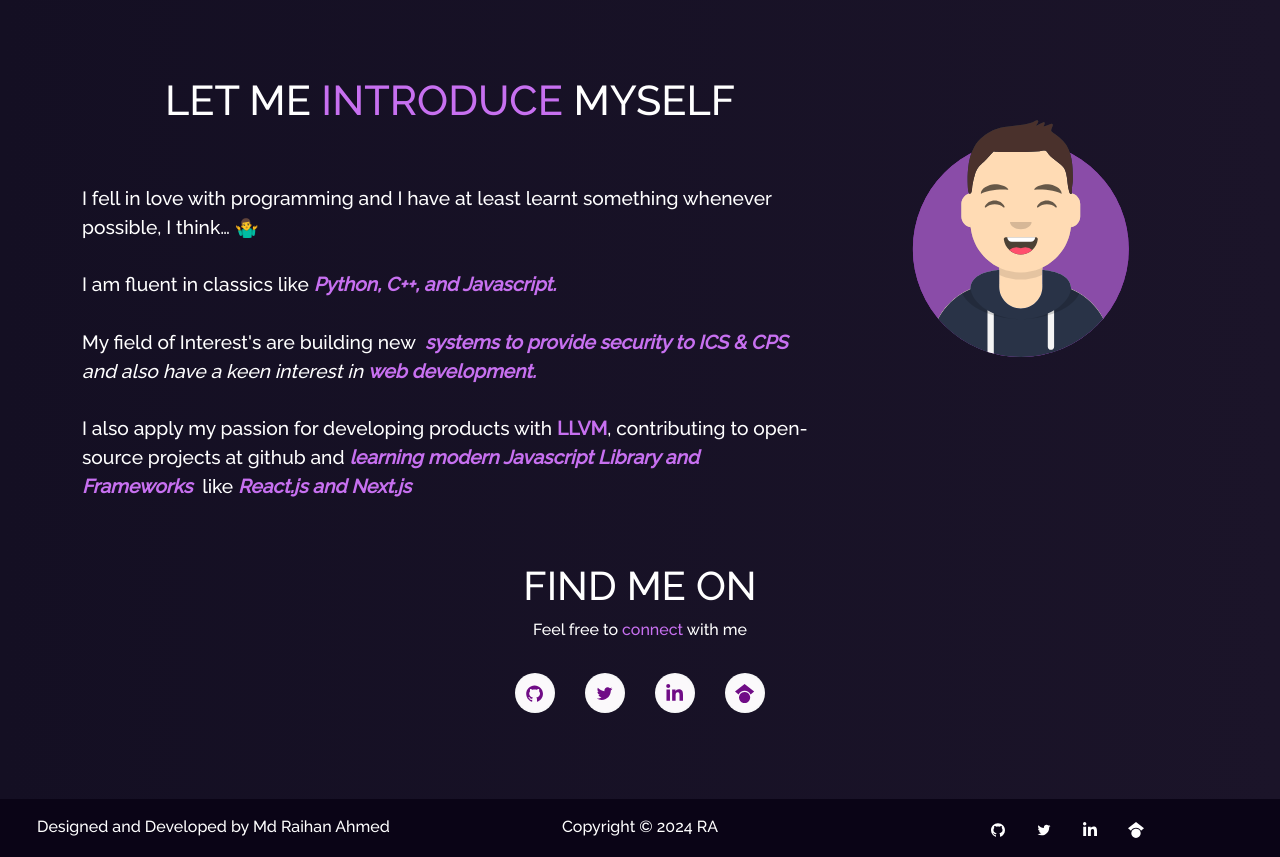
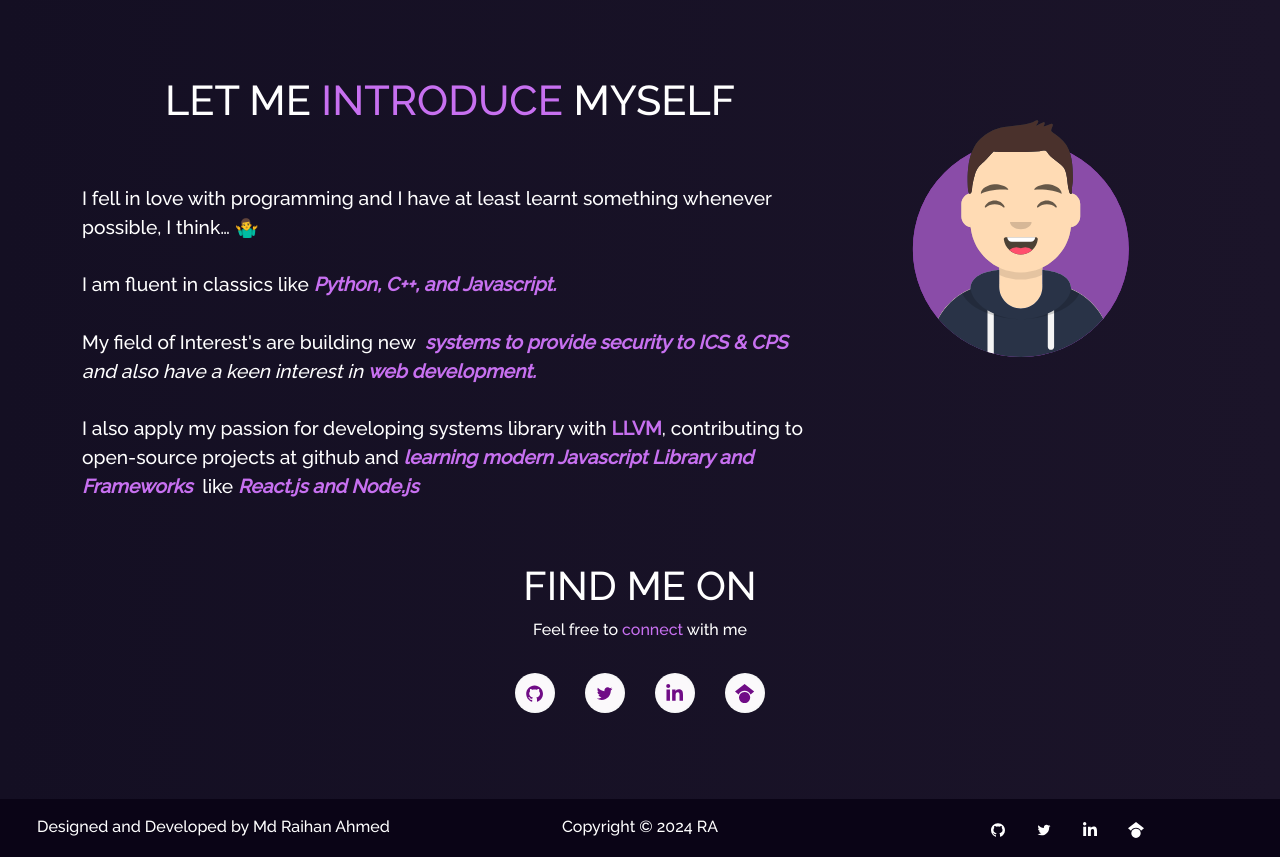
Before and after one commit to mdrahmed/mdrahmed.github.io, a React (Create React App) app: page / in a window 1280 px wide. Shown: the part 800-1657 px from the top of the page. Built offline with nearby package versions, Linux system fonts and the light colour scheme.

Commit message:
site updated

```diff
--- a/src/components/Home/Home2.js
+++ b/src/components/Home/Home2.js
@@ -39,7 +39,7 @@
               </i>
               <br />
               <br />
-              I also apply my passion for developing products
+              I also apply my passion for developing systems library
               with <b className="purple">LLVM</b>, contributing to open-source projects at github and
               <i>
                 <b className="purple">
@@ -49,7 +49,7 @@
               </i>
               &nbsp; like
               <i>
-                <b className="purple"> React.js and Next.js</b>
+                <b className="purple"> React.js and Node.js</b>
               </i>
             </p>
           </Col>
```
